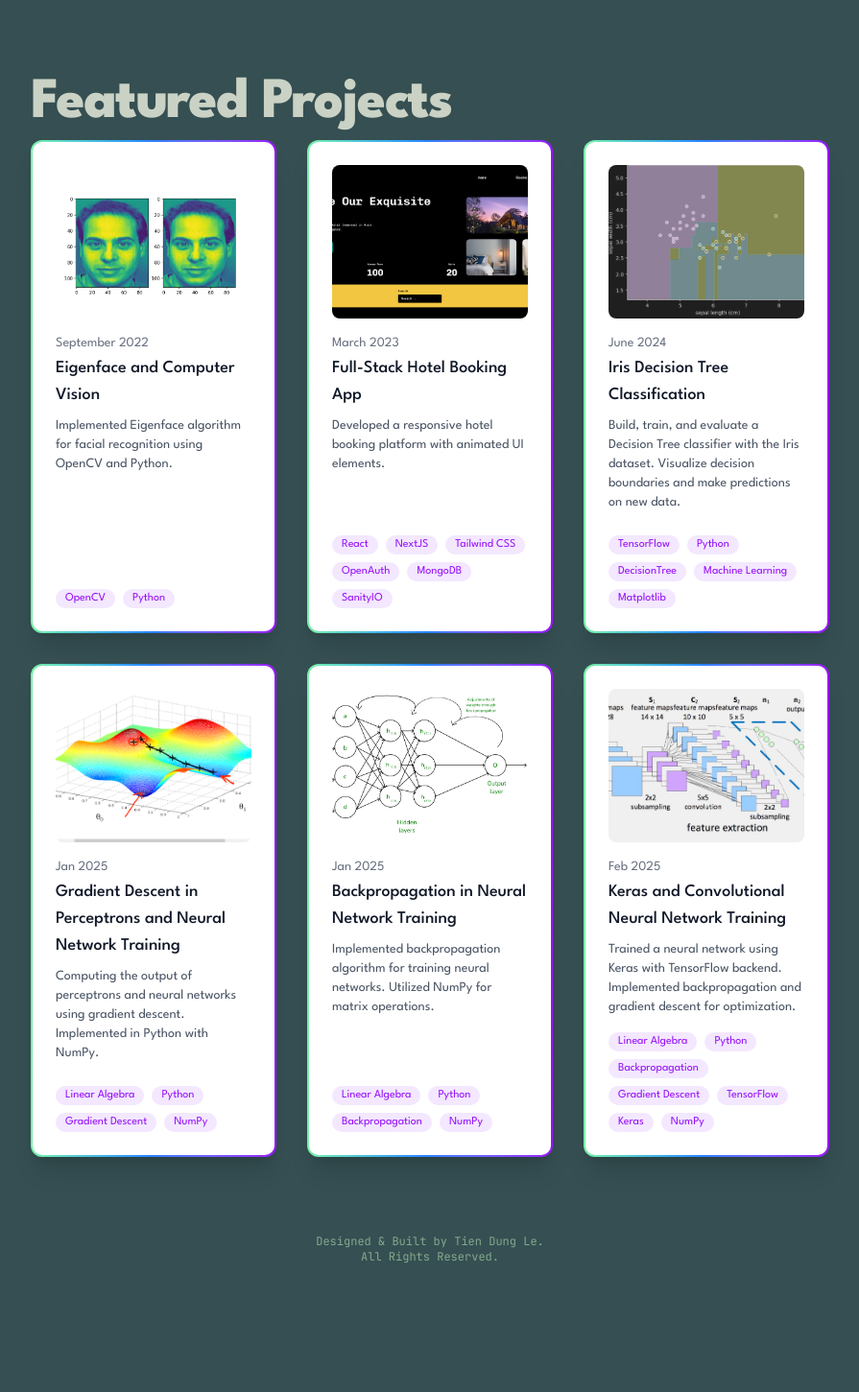
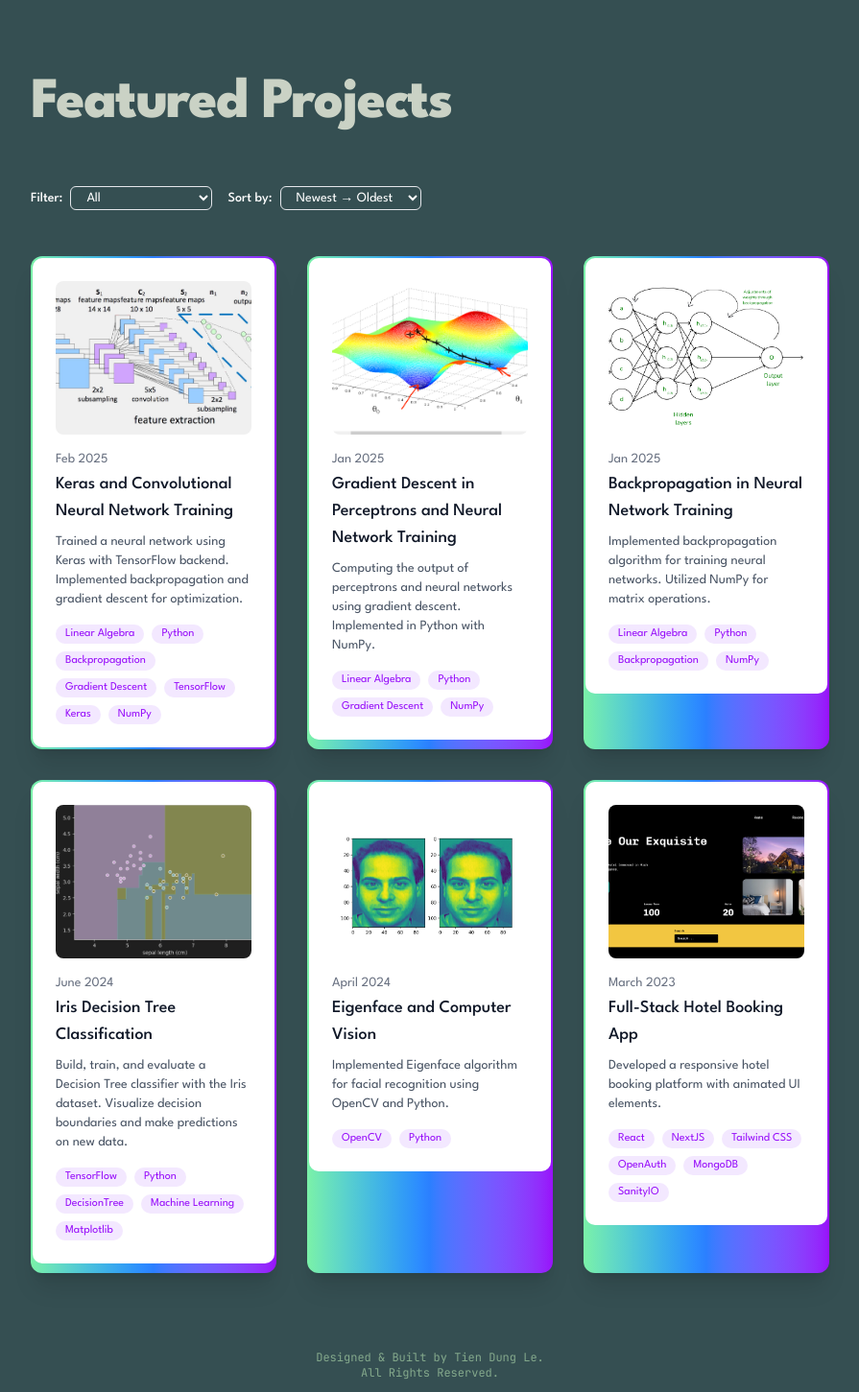
Before and after one commit to tienthedev/v3.tienl.dev, a Next.js app: page / in a window 1280 px wide. Shown: the part 1346-2797 px from the top of the page at 96% size, without its empty margins (192-1087 px from the left). Before the commit the page ends 2704 px from the top, so only its background shows below. Built offline with nearby package versions, Linux system fonts and the light colour scheme.

Commit message:
implemented sorting and filtering functionality, proper links for each tile

```diff
--- a/src/components/Hero/Hero.tsx
+++ b/src/components/Hero/Hero.tsx
@@ -28,12 +28,15 @@ const Hero: React.FC = () => {
             <div id={"hero"}
                  className={`h-screen  flex flex-col justify-center items-center text-left -tracking-wide px-10 lg:px-56 ${league_spartan.className} z-0`}>
                 <div className="flex flex-col">
-                    <h1 className={`lg:text-lg text-md text-white font-thin  ${jetbrains_mono.className}`}>Hi, my name
-                        is</h1>
-                    <h1 className={`lg:text-9xl text-7xl font-extrabold tracking-tight text-secondary  `}>Tien
-                        Le.</h1>
-                    <h1 className={`lg:text-7xl text-5xl font-bold tracking-tight text-tertiary  `}>
-                        I design and craft beautiful things for the web</h1>
+                    <h1 className={`lg:text-lg text-md text-white font-thin  ${jetbrains_mono.className}`}>
+                        Hi, my name is
+                    </h1>
+                    <h1 className={`lg:text-9xl text-7xl font-extrabold tracking-tight text-secondary  `}>
+                        Tien Le.
+                    </h1>
+                    <h1 className={`lg:text-7xl text-3xl font-bold tracking-tight text-tertiary  `}>
+                        I study and research AI, Machine & Deep Learning, Computer Vision topics. While crafting beautiful things for the web.
+                    </h1>
                     <h1 className="lg:text-2xl text-md text-white  ">
                         Email: tienthedev@icloud.com
                     </h1>
--- a/src/components/Projects/Projects.tsx
+++ b/src/components/Projects/Projects.tsx
@@ -1,5 +1,6 @@
-import React from "react";
+import React, {useState, useMemo} from "react";
 import {League_Spartan} from "next/font/google";
+import Image from "next/image"
 
 interface Project {
     title: string;
@@ -7,6 +8,7 @@ interface Project {
     tags: string[];
     img: string;
     description: string;
+    link: string;
 }
 
 const leagueSpartan = League_Spartan({subsets: ["latin"]});
@@ -14,10 +16,11 @@ const leagueSpartan = League_Spartan({subsets: ["latin"]});
 const projects: Project[] = [
     {
         title: "Eigenface and Computer Vision",
-        date: "September 2022",
+        date: "April 2024",
         tags: ["OpenCV", "Python"],
         img: "/assets/eigenface.png",
         description: "Implemented Eigenface algorithm for facial recognition using OpenCV and Python.",
+        link: "https://github.com/tienthedev/IrisDecisionTreeModel"
     },
     {
         title: "Full-Stack Hotel Booking App",
@@ -25,6 +28,8 @@ const projects: Project[] = [
         tags: ["React", "NextJS", "Tailwind CSS", "OpenAuth", "MongoDB", "SanityIO"],
         img: "/assets/tdhotel.png",
         description: "Developed a responsive hotel booking platform with animated UI elements.",
+        link: "https://github.com/tienthedev/IrisDecisionTreeModel"
+
     },
     {
         title: "Iris Decision Tree Classification",
@@ -32,6 +37,8 @@ const projects: Project[] = [
         tags: ["TensorFlow", "Python", "DecisionTree", "Machine Learning", "Matplotlib"],
         img: "/assets/irismlmodel.png",
         description: "Build, train, and evaluate a Decision Tree classifier with the Iris dataset. Visualize decision boundaries and make predictions on new data.",
+        link: "https://github.com/tienthedev/IrisDecisionTreeModel"
+
     },
     {
         title: "Gradient Descent in Perceptrons and Neural Network Training",
@@ -39,6 +46,8 @@ const projects: Project[] = [
         tags: ["Linear Algebra", "Python", "Gradient Descent", "NumPy"],
         img: "/assets/gradient.png",
         description: "Computing the output of perceptrons and neural networks using gradient descent. Implemented in Python with NumPy.",
+        link: "https://github.com/tienthedev/IrisDecisionTreeModel"
+
     },
     {
         title: "Backpropagation in Neural Network Training",
@@ -46,6 +55,8 @@ const projects: Project[] = [
         tags: ["Linear Algebra", "Python", "Backpropagation", "NumPy"],
         img: "/assets/backpropagation.png",
         description: "Implemented backpropagation algorithm for training neural networks. Utilized NumPy for matrix operations.",
+        link: "https://github.com/tienthedev/IrisDecisionTreeModel"
+
     },
     {
         title: "Keras and Convolutional Neural Network Training",
@@ -53,11 +64,45 @@ const projects: Project[] = [
         tags: ["Linear Algebra", "Python", "Backpropagation", "Gradient Descent", "TensorFlow", "Keras", "NumPy"],
         img: "/assets/keras.png",
         description: "Trained a neural network using Keras with TensorFlow backend. Implemented backpropagation and gradient descent for optimization.",
+        link: "https://github.com/tienthedev/IrisDecisionTreeModel"
+
     },
 
 ];
 
+
+type SortOption = "date_desc" | "date_asc" | "title_asc" | "title_desc";
+
 const Projects: React.FC = () => {
+        const [sortOption, setSortOption] = useState<SortOption>("date_desc");
+        const [filterTag, setFilterTag] = useState<string>("All")
+        const allTags = useMemo(() => {
+            const tags = projects.flatMap((p) => p.tags);
+            return ["All", ...Array.from(new Set(tags))];
+        }, []);
+
+
+        const displayProjects = useMemo(() => {
+            let arr = filterTag === "All" ? [...projects] : projects.filter((p) => p.tags.includes(filterTag));
+
+            if (sortOption === "date_desc" || sortOption === "date_asc") {
+                arr.sort((a, b) => {
+                    const da = new Date(a.date);
+                    const db = new Date(b.date);
+                    return sortOption === "date_desc"
+                        ? db.getTime() - da.getTime()
+                        : da.getTime() - db.getTime();
+                });
+            } else if (sortOption === "title_asc") {
+                arr.sort((a, b) => a.title.localeCompare(b.title));
+            } else if (sortOption === "title_desc") {
+                arr.sort((a, b) => b.title.localeCompare(a.title))
+            }
+            return arr;
+
+        }, [filterTag, sortOption]);
+
+
         return (
             <div
                 id="project"
@@ -68,29 +113,66 @@ const Projects: React.FC = () => {
                         Featured Projects
                     </p>
 
+                    <div className="flex flex-wrap items-center gap-4 my-6">
+                        <div className="flex items-center">
+                            <label className="mr-2 text-sm font-medium">Filter: </label>
+                            <select
+                                value={filterTag}
+                                onChange={(e) => setFilterTag(e.target.value)}
+                                className="rounded-md border px-3 py-1 text-sm "
+                            >
+                                {allTags.map((tag) => (
+                                    <option key={tag} value={tag}>
+                                        {tag}
+                                    </option>
+                                ))}
+                            </select>
+
+                        </div>
+                        <div className="my-6 self-end">
+                            <label className="mr-2 text-sm font-medium">Sort by:</label>
+                            <select
+                                value={sortOption}
+                                onChange={(e) => setSortOption(e.target.value as SortOption)}
+                                className=" border rounded-md px-3 py-1  text-sm"
+                            >
+                                <option value="date_desc">Newest → Oldest</option>
+                                <option value="date_asc">Oldest → Newest</option>
+                                <option value="title_asc">Title A → Z</option>
+                                <option value="title_desc">Title Z → A</option>
+
+                            </select>
+                        </div>
+                    </div>
+
+
                     <div className="grid gap-8 md:grid-cols-2 lg:grid-cols-3 auto-rows-fr">
-                    {projects.map((project, index) => (
+                        {displayProjects.map((project, index) => (
                             <article
                                 key={index}
-                            className="group hover:animate-background rounded-xl bg-linear-to-r from-green-300 via-blue-500 to-purple-600 p-0.5 shadow-xl transition hover:bg-[length:400%_400%] hover:shadow-xs hover:[animation-duration:_4s] flex flex-col h-full"
+                                className="group hover:-translate-y-3 rounded-xl bg-linear-to-r from-green-300 via-blue-500 to-purple-600 p-0.5 shadow-xl transition hover:bg-[length:400%_400%] hover:shadow-xs hover:[animation-duration:_4s] flex flex-col h-full"
                             >
+                                <a href={project.link} target="_blank">
                                     <div className="rounded-[10px] bg-white p-4 sm:p-6 flex flex-col h-full">
-                                <img
+                                        <div className="relative w-full h-40 mb-4 rounded-lg overflow-hidden">
+                                            <Image
                                                 src={project.img}
                                                 alt={project.title}
-                                    className="rounded-lg mb-4 w-full h-40 object-cover"
+                                                fill
+                                                className="object-cover"
                                             />
+                                        </div>
+
                                         <time
                                             dateTime={project.date}
                                             className="text-sm block text-gray-500"
                                         >
                                             {project.date}
                                         </time>
-                                <a href="#">
                                         <h3 className="mt-0.5 text-lg font-medium text-gray-900">
                                             {project.title}
                                         </h3>
-                                </a>
+
                                         <p className="mt-2 text-sm text-gray-600 grow">{project.description}</p>
                                         <div className="mt-4 flex flex-wrap gap-2">
                                             {project.tags.map((tag, idx) => (
@@ -103,12 +185,14 @@ const Projects: React.FC = () => {
                                             ))}
                                         </div>
                                     </div>
+                                </a>
                             </article>
                         ))}
                     </div>
                 </div>
             </div>
         );
-};
+    }
+;
 
 export default Projects;
```
Lines whose indentation alone changed are shown as unchanged.
